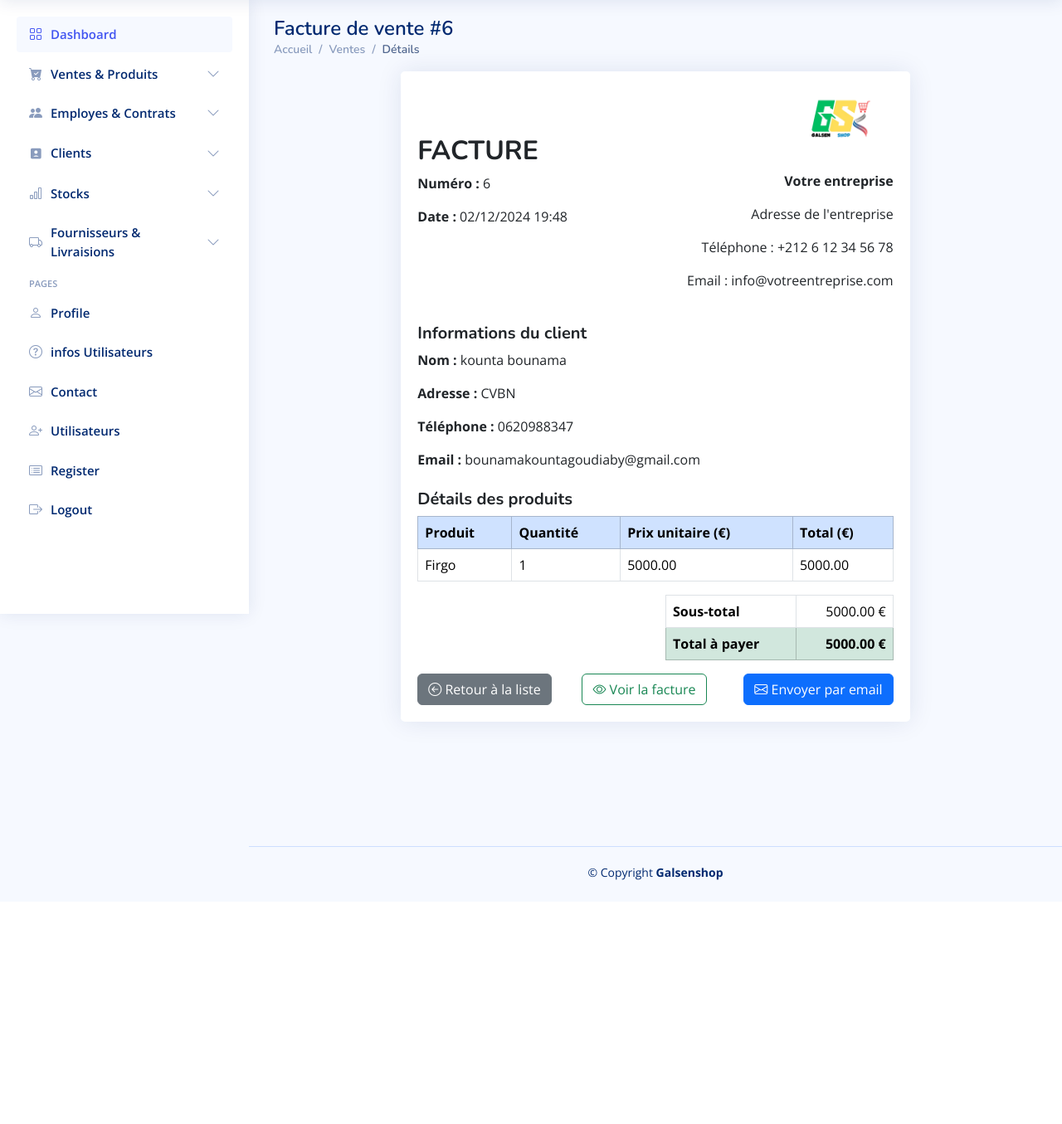
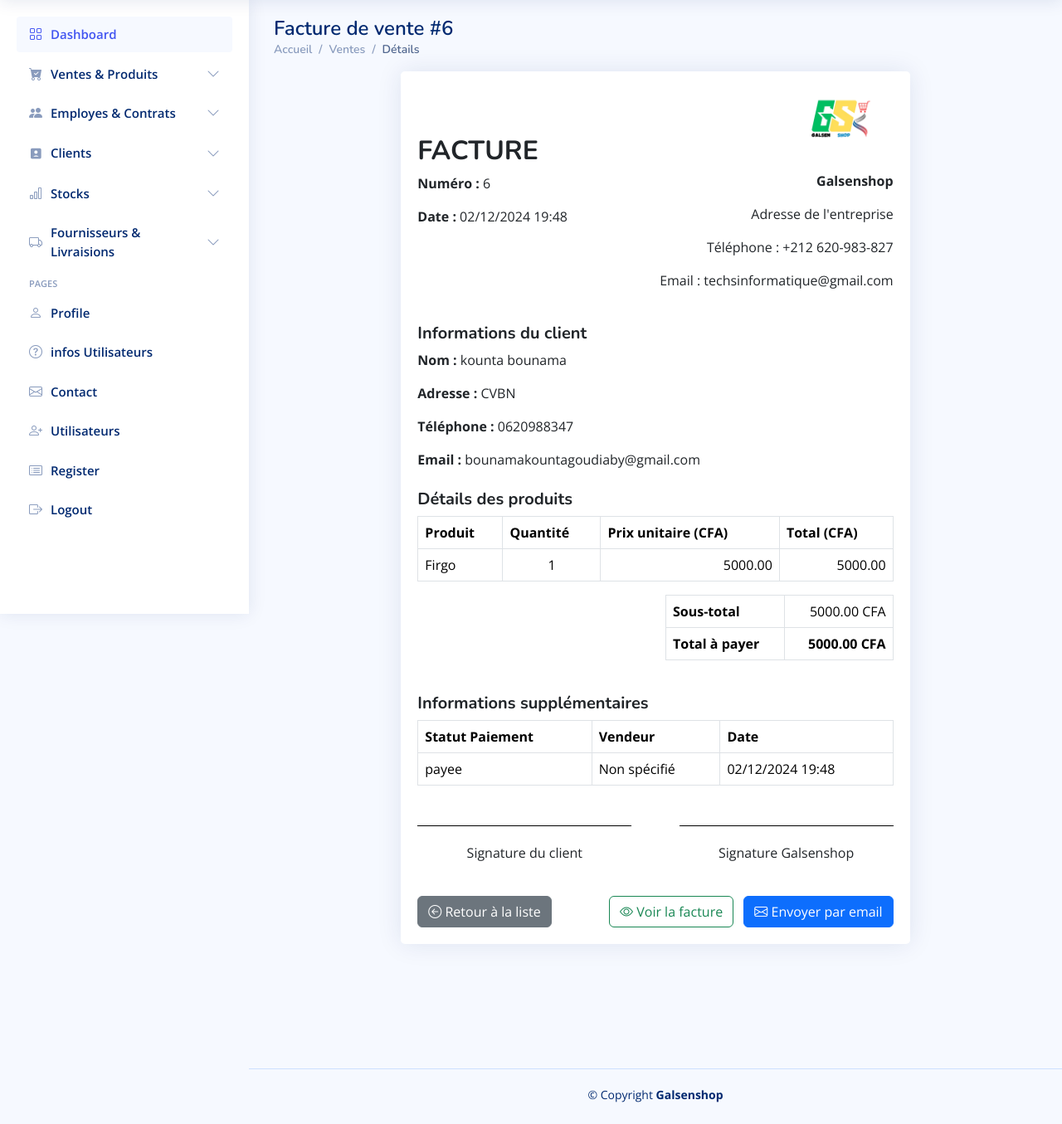
Before and after one commit to Kountade/Gestion_stock_vente, a Django app: page /detail-vente/6/ in a window 1280 px wide. Shown: the part 60-1415 px from the top of the page at 83% size. Before the commit the page ends 1121 px from the top, so only its background shows below. Run offline with Django 5.2, Linux system fonts and the light colour scheme; data comes from the database, SQL or seed files in the repository; both versions use the stored data as it was after the commit; some libraries are stand-ins or nearby versions.

Commit message:
modification facture pdf

```diff
--- a/application/urls.py
+++ b/application/urls.py
@@ -4,7 +4,7 @@
 from django.urls import path, include
 from django.conf import settings
 from django.conf.urls.static import static
-from .views import send_delivery_vente_email
+
 
 from . import views
 
@@ -70,9 +70,6 @@
     path('ventes/modifier/<int:pk>/', views.modifier_vente, name='modifier_vente'),
     path('vente/<int:pk>/supprimer/', views.supprimer_vente, name='supprimer_vente'),
     path('vente/pdf/<int:vente_id>/', views.generate_delivery_vente_pdf, name='generate_delivery_vente_pdf'),
-    path('vente/<int:vente_id>/send-email/', views.send_delivery_vente_email, name='send_delivery_vente_email'),
-    path('api/send-pdf-email/', views.send_pdf_email_api, name='send_pdf_email_api'),
-
 
 
        # ventes
--- a/application/views.py
+++ b/application/views.py
@@ -1,7 +1,9 @@
+import email
 from django.shortcuts import render, get_object_or_404, redirect
 from django.http import JsonResponse
 from django.contrib import messages
 from django.contrib.auth.decorators import login_required
+
 from .models import Fournisseur, Client, Contrat, Employe,Categorie, Stock, Vente, Client, VenteProduit,Produit
 from .forms import FournisseurForm, ClientForm, EmployeForm, ContratForm, ProduitForm,ProfileUpdateForm,UserUpdateForm
 from datetime import date
@@ -1154,84 +1156,3 @@
         "produits_vendus": produits_vendus,
         "vente_total": vente_total,
     })
-
-from django.core.mail import EmailMessage
-from django.template.loader import render_to_string
-from django.http import HttpResponse, Http404
-from django.contrib import messages
-from django.shortcuts import redirect, get_object_or_404
-from django.db.models import Sum, F
-from .models import Vente
-
-
-# views.py
-from django.shortcuts import get_object_or_404, redirect
-from django.core.mail import EmailMessage
-from django.contrib import messages
-from django.template.loader import render_to_string
-from django.db.models import Sum, F
-from django.http import JsonResponse
-from .models import Vente
-import base64
-
-def send_delivery_vente_email(request, vente_id):
-    """Vue pour envoyer le bon de livraison au client par e-mail"""
-    # 1️⃣ Récupérer la vente
-    vente = get_object_or_404(Vente, pk=vente_id)
-    produits_vendus = vente.ventes_produits.all()
-
-    # 2️⃣ Calcul du total de chaque vente de produit
-    for produit_vendu in produits_vendus:
-        produit_vendu.total = produit_vendu.quantite * produit_vendu.prix_unitaire
-
-    # 3️⃣ Calcul du total global de la vente
-    vente_total = produits_vendus.aggregate(
-        total=Sum(F('quantite') * F('prix_unitaire'))
-    )['total'] or 0
-
-    # 4️⃣ Rendre le template HTML (qui contiendra le JS pour générer le PDF)
-    return render(request, 'ventes/vente_pdf_template.html', {
-        "vente": vente,
-        "produits_vendus": produits_vendus,
-        "vente_total": vente_total,
-    })
-
-def send_pdf_email_api(request):
-    """API endpoint pour recevoir le PDF généré et l'envoyer par email"""
-    if request.method == 'POST':
-        try:
-            # 1️⃣ Récupérer les données
-            vente_id = request.POST.get('vente_id')
-            pdf_data = request.POST.get('pdf_data')
-            vente = get_object_or_404(Vente, pk=vente_id)
-
-            # 2️⃣ Décoder le PDF
-            pdf_content = base64.b64decode(pdf_data.split(',')[1])
-
-            # 3️⃣ Préparer l'email
-            subject = f"Bonjour merci pour votre achat. voici votre facture n°{vente.id}"
-            message = f"Veuillez trouver en pièce jointe le bon de livraison pour la vente n°{vente.id}."
-
-            email = EmailMessage(
-                subject=subject,
-                body=message,
-                from_email='bounamakountagoudiaby@gmail.com',
-                to=[vente.client.email],
-            )
-
-            # 4️⃣ Attacher le PDF
-            email.attach(
-                f'facture_de_vente_{vente.id}.pdf',
-                pdf_content,
-                'application/pdf'
-            )
-
-            # 5️⃣ Envoyer l'email
-            email.send()
-
-            return JsonResponse({'success': True})
-
-        except Exception as e:
-            return JsonResponse({'success': False, 'error': str(e)})
-
-    return JsonResponse({'success': False, 'error': 'Méthode non autorisée'})
--- a/templates/ventes/detail_vente.html
+++ b/templates/ventes/detail_vente.html
@@ -39,11 +39,11 @@
                 <p><strong>Date :</strong> {{ vente.date|date:"d/m/Y H:i" }}</p>
               </div>
               <div class="text-end">
-                <img src="{% static 'assets/img/logo.png' %}" alt="Logo" style="width: 120px" />
-                <p><strong>Votre entreprise</strong></p>
+                <img src="{% static 'assets/img/logo.png' %}" alt="Logo" style="width: 120px" crossorigin="anonymous" />
+                <p><strong>Galsenshop</strong></p>
                 <p>Adresse de l'entreprise</p>
-                <p>Téléphone : +212 6 12 34 56 78</p>
-                <p>Email : info@votreentreprise.com</p>
+                <p>Téléphone : +212 620-983-827</p>
+                <p>Email : techsinformatique@gmail.com</p>
               </div>
             </div>
 
@@ -59,21 +59,21 @@
             <!-- Produits vendus -->
             <h5 class="fw-bold mt-4">Détails des produits</h5>
             <table class="table table-bordered">
-              <thead class="table-primary">
+              <thead style="background-color: #34B7F1; color: white;">
                 <tr>
                   <th>Produit</th>
                   <th>Quantité</th>
-                  <th>Prix unitaire (€)</th>
-                  <th>Total (€)</th>
+                  <th>Prix unitaire (CFA)</th>
+                  <th>Total (CFA)</th>
                 </tr>
               </thead>
               <tbody>
                 {% for produit_vendu in produits_vendus %}
                 <tr>
                   <td>{{ produit_vendu.produit.nom }}</td>
-                  <td>{{ produit_vendu.quantite }}</td>
-                  <td>{{ produit_vendu.prix_unitaire|floatformat:2 }}</td>
-                  <td>{{ produit_vendu.total|floatformat:2 }}</td>
+                  <td style="text-align: center;">{{ produit_vendu.quantite }}</td>
+                  <td style="text-align: right;">{{ produit_vendu.prix_unitaire|floatformat:2 }}</td>
+                  <td style="text-align: right;">{{ produit_vendu.total|floatformat:2 }}</td>
                 </tr>
                 {% endfor %}
               </tbody>
@@ -85,29 +85,61 @@
                 <table class="table table-bordered">
                   <tr>
                     <th>Sous-total</th>
-                    <td class="text-end">{{ vente_total|floatformat:2 }} €</td>
+                    <td class="text-end">{{ vente_total|floatformat:2 }} CFA</td>
                   </tr>
-                  <tr class="table-success">
-                    <th>Total à payer</th>
-                    <td class="text-end fw-bold">{{ vente_total|floatformat:2 }} €</td>
+                  <tr style="background-color: #4CAF50; color: white;">
+                    <th class="fw-bold">Total à payer</th>
+                    <td class="text-end fw-bold">{{ vente_total|floatformat:2 }} CFA</td>
                   </tr>
                 </table>
               </div>
             </div>
 
+            <!-- Informations supplémentaires -->
+            <div class="mt-4">
+              <h5 class="fw-bold">Informations supplémentaires</h5>
+              <table class="table table-bordered">
+                <thead style="background-color: #f44336; color: white;">
+                  <tr>
+                    <th>Statut Paiement</th>
+                    <th>Vendeur</th>
+                    <th>Date</th>
+                  </tr>
+                </thead>
+                <tbody>
+                  <tr>
+                    <td>{{ vente.statut_paiement }}</td>
+                    <td>Non spécifié</td>
+                    <td>{{ vente.date|date:"d/m/Y H:i" }}</td>
+                  </tr>
+                </tbody>
+              </table>
+            </div>
+
+            <!-- Signatures -->
+            <div class="signature-area mt-5">
+              <div class="signature-line">
+                <p>Signature du client</p>
+              </div>
+              <div class="signature-line">
+                <p>Signature Galsenshop</p>
+              </div>
+            </div>
+
             <!-- Boutons d'action -->
-            <div class="d-flex justify-content-between">
+            <div class="d-flex justify-content-between mt-4">
               <a href="{% url 'liste_ventes' %}" class="btn btn-secondary">
                 <i class="bi bi-arrow-left-circle"></i> Retour à la liste
               </a>
+              <div>
                 <a href="{% url 'generate_delivery_vente_pdf' vente.id %}" class="btn btn-outline-success me-2" target="_blank">
                   <i class="bi bi-eye"></i> Voir la facture
                 </a>
-              <a href="{% url 'send_delivery_vente_email' vente.id %}" class="btn btn-primary">
+                <a href="" class="btn btn-primary">
                   <i class="bi bi-envelope"></i> Envoyer par email
                 </a>
               </div>
-
+            </div>
 
           </div>
         </div>
@@ -133,14 +165,15 @@
     const options = {
       scale: 2,
       useCORS: true,
-      logging: false,
+      logging: true,
+      allowTaint: true,
       scrollX: 0,
-      scrollY: -window.scrollY,
+      scrollY: 0,
       windowWidth: document.documentElement.scrollWidth,
       windowHeight: document.documentElement.scrollHeight
     };
 
-    exportBtn.innerHTML = '<i class="bi bi-hourglass"></i> Génération en cours...';
+    exportBtn.innerHTML = '<i class="bi bi-hourglass"></i> Génération...';
     exportBtn.disabled = true;
 
     html2canvas(element, options).then(canvas => {
@@ -151,17 +184,34 @@
       const imgHeight = (canvas.height * imgWidth) / canvas.width;
 
       pdf.addImage(imgData, 'PNG', 0, 0, imgWidth, imgHeight);
-      pdf.save(`facture_vente_{{ vente.id }}.pdf`);
+      pdf.save(`facture_${'{{ vente.id }}'}.pdf`);
 
-      exportBtn.innerHTML = '<i class="bi bi-file-earmark-pdf"></i> Exporter en PDF';
+      exportBtn.innerHTML = '<i class="bi bi-file-earmark-pdf"></i> Télécharger PDF';
       exportBtn.disabled = false;
     }).catch(err => {
       console.error("Erreur lors de la génération du PDF:", err);
-      exportBtn.innerHTML = '<i class="bi bi-file-earmark-pdf"></i> Erreur - Réessayer';
+      exportBtn.innerHTML = '<i class="bi bi-exclamation-triangle"></i> Erreur';
+      setTimeout(() => {
+        exportBtn.innerHTML = '<i class="bi bi-file-earmark-pdf"></i> Télécharger PDF';
         exportBtn.disabled = false;
+      }, 2000);
     });
   }
 });
 </script>
 {% endblock %}
+
+<style>
+.signature-area {
+  display: flex;
+  justify-content: space-between;
+  margin-top: 80px;
+}
+.signature-line {
+  width: 45%;
+  text-align: center;
+  border-top: 1px solid #000;
+  padding-top: 20px;
+}
+</style>
 {% endblock %}
```
Also changed, not shown: templates/ventes/send_email.html (added, +79 -0 lines), db.sqlite3. Lines whose indentation alone changed are shown as unchanged.
